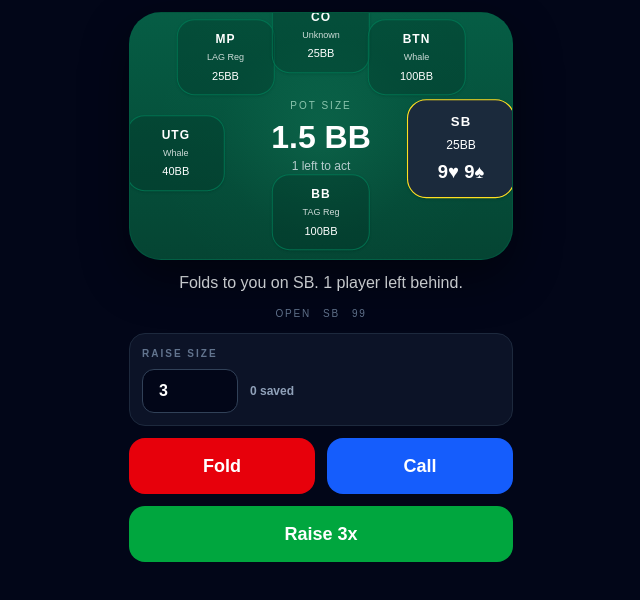
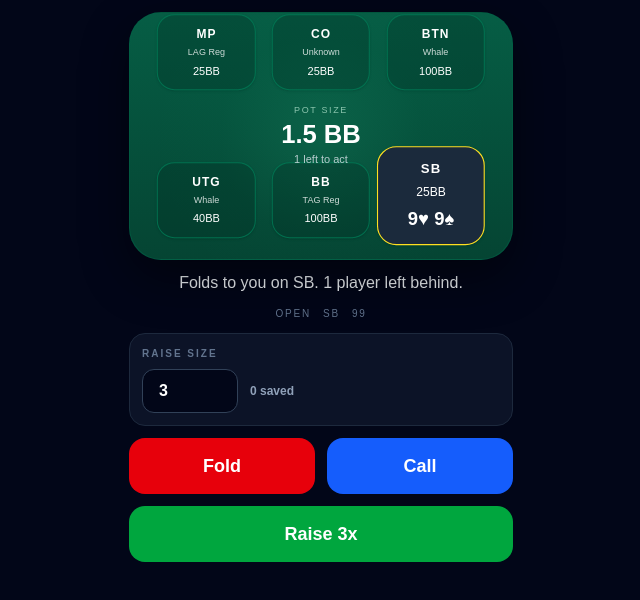
Before and after one commit to jonnyness78/poker-trainer, a Next.js app: page / in a window 1280 px wide. Shown: the top 600 px of the page, without its empty margins (319-959 px from the left). Built offline with nearby package versions, Linux system fonts and the light colour scheme.

Commit message:
Refactor seat positions and update pot size display

```diff
--- a/app/page.tsx
+++ b/app/page.tsx
@@ -51,12 +51,12 @@ type DecisionRecord = {
 const POSITIONS: Position[] = ['UTG', 'MP', 'CO', 'BTN', 'SB', 'BB'];
 
 const SEAT_POSITIONS: Record<Position, React.CSSProperties> = {
-  BB: { left: '50%', top: '81%' },
-  UTG: { left: '12%', top: '57%' },
-  MP: { left: '25%', top: '18%' },
-  CO: { left: '50%', top: '9%' },
-  BTN: { left: '75%', top: '18%' },
-  SB: { left: '88%', top: '57%' }
+  MP: { left: '20%', top: '16%' },
+  CO: { left: '50%', top: '16%' },
+  BTN: { left: '80%', top: '16%' },
+  UTG: { left: '20%', top: '76%' },
+  BB: { left: '50%', top: '76%' },
+  SB: { left: '80%', top: '76%' }
 };
 
 const STACKS = [25, 40, 100, 200];
@@ -525,10 +525,10 @@ function PokerTrainer() {
             );
           })}
 
-          <div className="absolute left-1/2 top-1/2 w-32 -translate-x-1/2 -translate-y-1/2 text-center">
-            <div className="text-[10px] uppercase tracking-[0.2em] text-emerald-100/65">Pot Size</div>
-            <div className="mt-2 text-[2rem] font-bold leading-none">{scenario.pot} BB</div>
-            <div className="mt-1 text-[12px] text-slate-200/80">
+          <div className="absolute left-1/2 top-1/2 w-28 -translate-x-1/2 -translate-y-1/2 text-center">
+            <div className="text-[9px] uppercase tracking-[0.18em] text-emerald-100/65">Pot Size</div>
+            <div className="mt-1 text-[1.6rem] font-bold leading-none">{scenario.pot} BB</div>
+            <div className="mt-1 text-[11px] text-slate-200/80">
               {scenario.playersLeft} left to act
             </div>
           </div>
```
